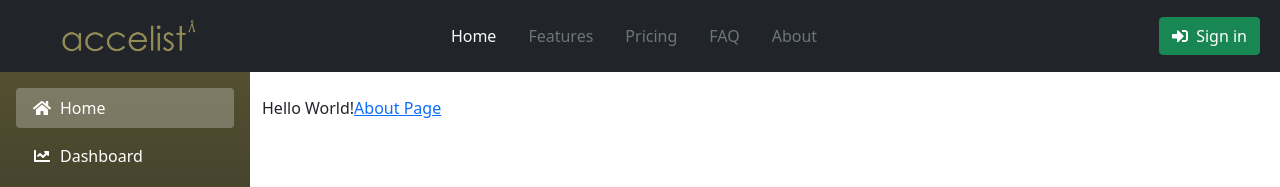
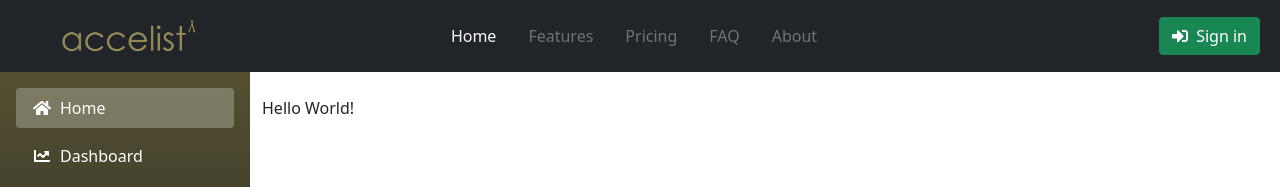
Before and after one commit to accelist/nextjs-starter, a Next.js app: page / in a window 1280 px wide. Shown: the top 187 px of the page. Built offline with nearby package versions, Linux system fonts and the light colour scheme.

Commit message:
Simplify index page.

```diff
--- a/pages/index.tsx
+++ b/pages/index.tsx
@@ -2,16 +2,12 @@ import React from 'react';
 import { Page } from '../src/js/types/Page';
 import { DefaultLayout } from '../src/js/layout/DefautLayout';
 import { Title } from '../src/js/components/Title';
-import Link from 'next/link';
 
 const Index: Page = () => {
     return (
         <div>
             <Title name="Home"></Title>
             Hello World!
-            <Link href="/about">
-                <a>About Page</a>
-            </Link>
         </div>
     );
 }
```
